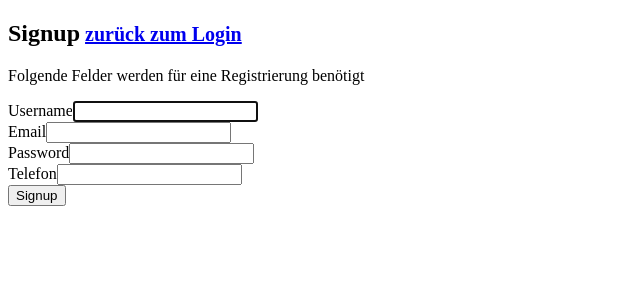
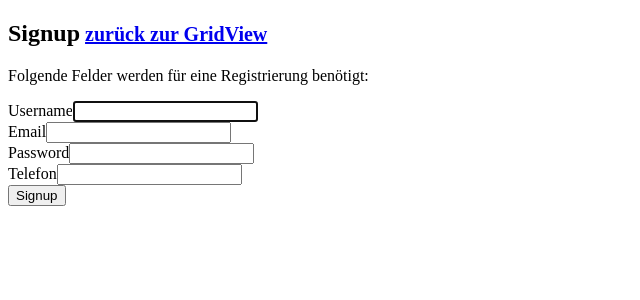
Before and after one commit to tklustig/yii2_ErkanImmo, a Yii app: template backend/views/site/signup.php in a window 1280 px wide. Shown: the top 300 px of the page, without its empty margins (0-640 px from the left). Run offline with PHP 8.4 and a stand-in for Yii, Linux system fonts and the light colour scheme; the template is opened without the code that fills it, so the values that code supplies are empty; form fields are guessed from the names that the template uses; some libraries are stand-ins or nearby versions.

Commit message:
Rechter bzgl. signup verändert

```diff
--- a/backend/controllers/SiteController.php
+++ b/backend/controllers/SiteController.php
@@ -24,7 +24,7 @@ class SiteController extends Controller {
         return [
             'access' => [
                 'class' => AccessControl::className(),
-                'only' => ['logout', 'signup'],
+                'only' => ['logout'],
                 'rules' => [
                     [
                         'actions' => ['signup'],
--- a/backend/views/site/signup.php
+++ b/backend/views/site/signup.php
@@ -12,10 +12,10 @@ $this->params['breadcrumbs'][] = $this->title;
 <div class="jumbotron">
     <div class="container">
         <div class="page-header"><h2><?= Html::encode($this->title) ?><small>
-                    <?= Html::a(Yii::t('app', 'zurück zum Login'), ['/site/login', 'class' => 'text-warning']) ?>
+                    <?= Html::a(Yii::t('app', 'zurück zur GridView'), ['/site/index', 'class' => 'text-warning']) ?>
                 </small></h2></div>
 
-        <p>Folgende Felder werden für eine Registrierung benötigt</p>
+        <p>Folgende Felder werden für eine Registrierung benötigt:</p>
 
         <div class="row">
             <?php $form = ActiveForm::begin(['id' => 'form-signup']); ?>
```
